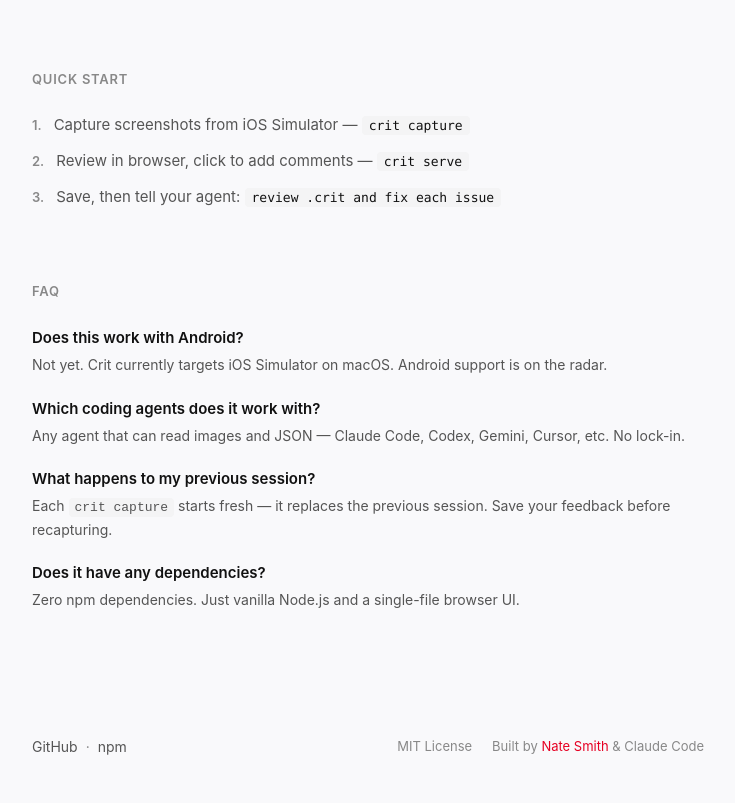
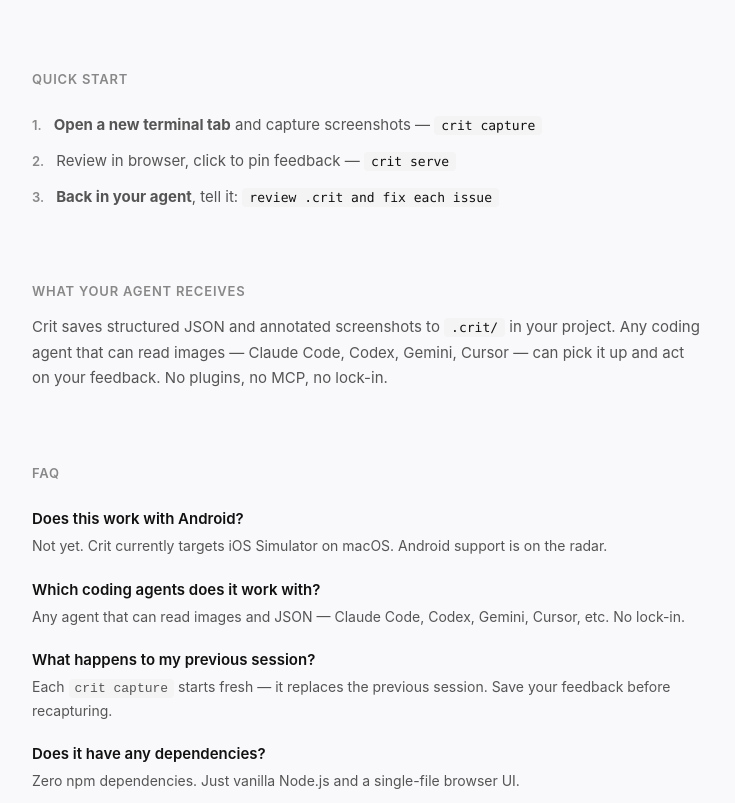
Before and after one commit to natethegreat/crit, a website: page docs/index.html in a window 1280 px wide. Shown: the part 863-1666 px from the top of the page, without its empty margins (272-1007 px from the left). Drawn offline with Linux system fonts and the light colour scheme.

Commit message:
Update landing page copy, quick start steps, and add agent handoff section
Co-Authored-By: Claude Opus 4.6 <noreply@anthropic.com>

```diff
--- a/docs/index.html
+++ b/docs/index.html
@@ -3,16 +3,16 @@
 <head>
   <meta charset="UTF-8">
   <meta name="viewport" content="width=device-width, initial-scale=1.0">
-  <title>Crit — Point at bugs in your app, let AI fix them</title>
-  <meta name="description" content="Visual QA for iOS apps. Capture screenshots from your iOS app, pin feedback, and hand it off to your coding agent.">
-  <meta property="og:title" content="Crit — Point at bugs in your app, let AI fix them">
-  <meta property="og:description" content="Capture screenshots from your iOS app, pin feedback, and hand it off to your coding agent.">
+  <title>Crit — Point at bugs in your app, let AI do the rest</title>
+  <meta name="description" content="Visual QA for iOS apps. Capture screenshots from iOS Simulator, pin what's wrong, and hand structured feedback to any coding agent.">
+  <meta property="og:title" content="Crit — Point at bugs in your app, let AI do the rest">
+  <meta property="og:description" content="Capture screenshots from iOS Simulator, pin what's wrong, and hand structured feedback to any coding agent.">
   <meta property="og:type" content="website">
   <meta property="og:url" content="https://natethegreat.github.io/crit/">
   <meta property="og:image" content="https://natethegreat.github.io/crit/og.png">
   <meta name="twitter:card" content="summary_large_image">
-  <meta name="twitter:title" content="Crit — Point at bugs in your app, let AI fix them">
-  <meta name="twitter:description" content="Capture screenshots from your iOS app, pin feedback, and hand it off to your coding agent.">
+  <meta name="twitter:title" content="Crit — Point at bugs in your app, let AI do the rest">
+  <meta name="twitter:description" content="Capture screenshots from iOS Simulator, pin what's wrong, and hand structured feedback to any coding agent.">
   <meta name="twitter:image" content="https://natethegreat.github.io/crit/og.png">
   <link rel="icon" href="favicon.svg" type="image/svg+xml">
   <style>
@@ -229,6 +229,35 @@
       border-radius: 4px;
     }
 
+    /* Handoff */
+    .handoff {
+      padding: 0 0 72px;
+    }
+
+    .handoff-heading {
+      font-size: 13px;
+      font-weight: 600;
+      text-transform: uppercase;
+      letter-spacing: 0.06em;
+      color: var(--text-muted);
+      margin-bottom: 12px;
+    }
+
+    .handoff-text {
+      font-size: 15px;
+      color: var(--text-secondary);
+      line-height: 1.7;
+    }
+
+    .handoff-text code {
+      font-family: "SF Mono", Monaco, monospace;
+      font-size: 13px;
+      color: var(--text-primary);
+      background: var(--bg-tertiary);
+      padding: 2px 7px;
+      border-radius: 4px;
+    }
+
     /* FAQ */
     .faq {
       padding: 0 0 72px;
@@ -414,9 +443,9 @@
     </nav>
 
     <section class="hero">
-      <h1 class="hero-title">Point at bugs in your app,<br>let AI fix them.</h1>
+      <h1 class="hero-title">Point at bugs in your app,<br>let AI do the rest.</h1>
       <p class="hero-desc">
-        Capture screenshots from your iOS app, pin feedback, and hand it off to your coding agent.
+        Capture screenshots from iOS Simulator, pin what's wrong, and hand structured feedback to any coding agent.
       </p>
     </section>
 
@@ -442,17 +471,22 @@
       <div class="quickstart-steps">
         <div class="quickstart-step">
           <span class="quickstart-num">1.</span>
-          <p class="quickstart-text">Capture screenshots from iOS Simulator — <code>crit capture</code></p>
+          <p class="quickstart-text"><strong>Open a new terminal tab</strong> and capture screenshots — <code>crit capture</code></p>
         </div>
         <div class="quickstart-step">
           <span class="quickstart-num">2.</span>
-          <p class="quickstart-text">Review in browser, click to add comments — <code>crit serve</code></p>
+          <p class="quickstart-text">Review in browser, click to pin feedback — <code>crit serve</code></p>
         </div>
         <div class="quickstart-step">
           <span class="quickstart-num">3.</span>
-          <p class="quickstart-text">Save, then tell your agent: <code>review .crit and fix each issue</code></p>
+          <p class="quickstart-text"><strong>Back in your agent</strong>, tell it: <code>review .crit and fix each issue</code></p>
         </div>
       </div>
+    </section>
+
+    <section class="handoff">
+      <h2 class="handoff-heading">What your agent receives</h2>
+      <p class="handoff-text">Crit saves structured JSON and annotated screenshots to <code>.crit/</code> in your project. Any coding agent that can read images — Claude Code, Codex, Gemini, Cursor — can pick it up and act on your feedback. No plugins, no MCP, no lock-in.</p>
     </section>
 
     <section class="faq">
```
